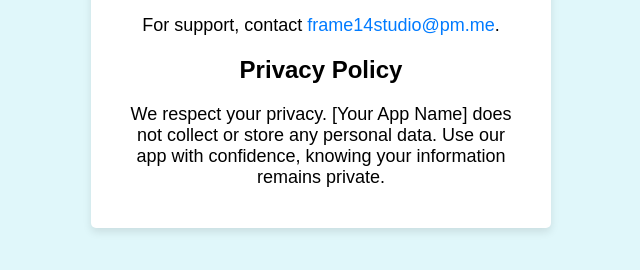
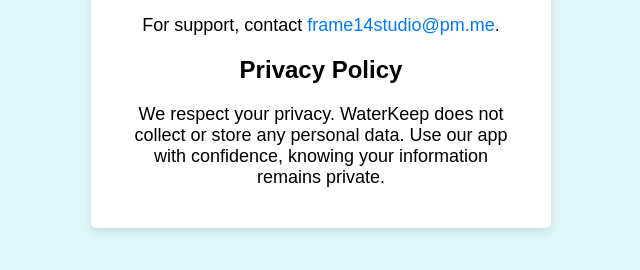
Before and after one commit to Frame14Studio/Frame14Studio.github.io, a plain HTML site: page index.html in a window 1280 px wide. Shown: the part 360-630 px from the top of the page, without its empty margins (319-959 px from the left). Drawn offline with Linux system fonts and the light colour scheme.

Commit message:
Update index.html

```diff
--- a/index.html
+++ b/index.html
@@ -48,7 +48,7 @@
         <p>For your interest in <span id="appName">[insert app name]</span>.</p>
         <p>For support, contact <a href="mailto:[insert email]" id="emailLink">[insert email]</a>.</p>
         <h2>Privacy Policy</h2>
-        <p>We respect your privacy. [Your App Name] does not collect or store any personal data. Use our app with confidence, knowing your information remains private.</p>
+        <p>We respect your privacy. WaterKeep does not collect or store any personal data. Use our app with confidence, knowing your information remains private.</p>
 
     </div>
     <script>
```
